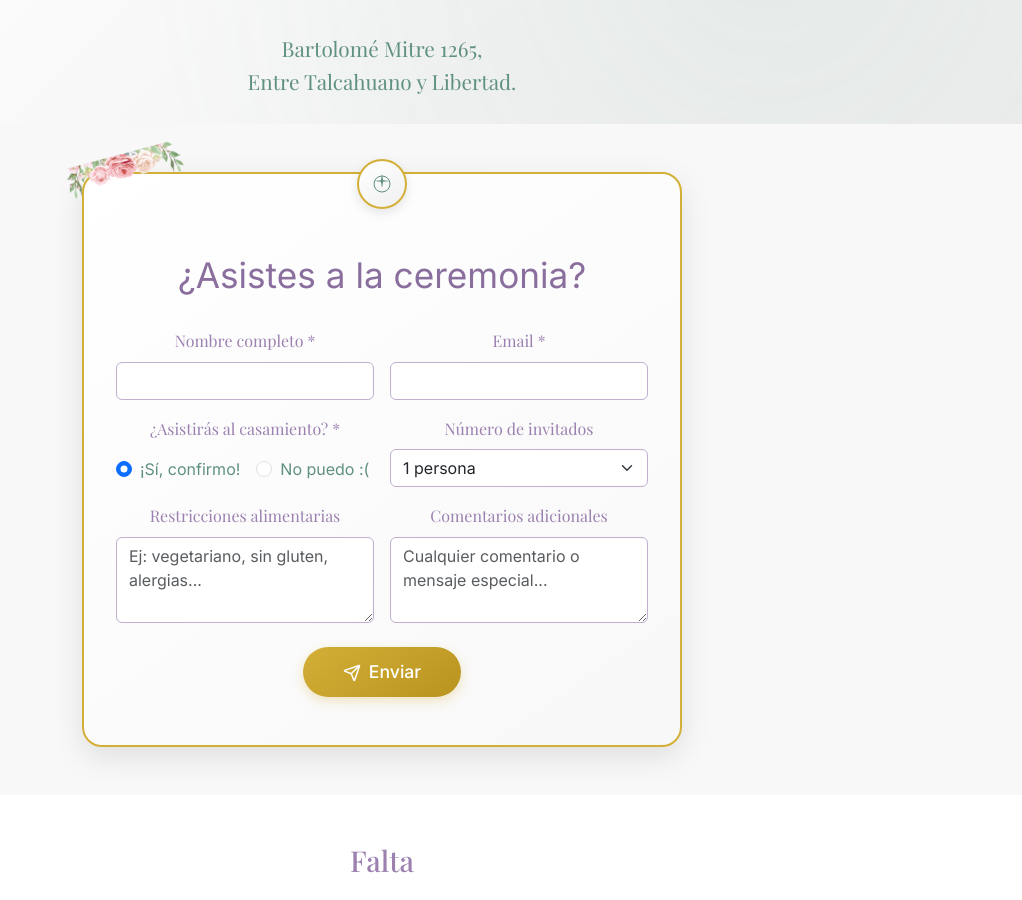
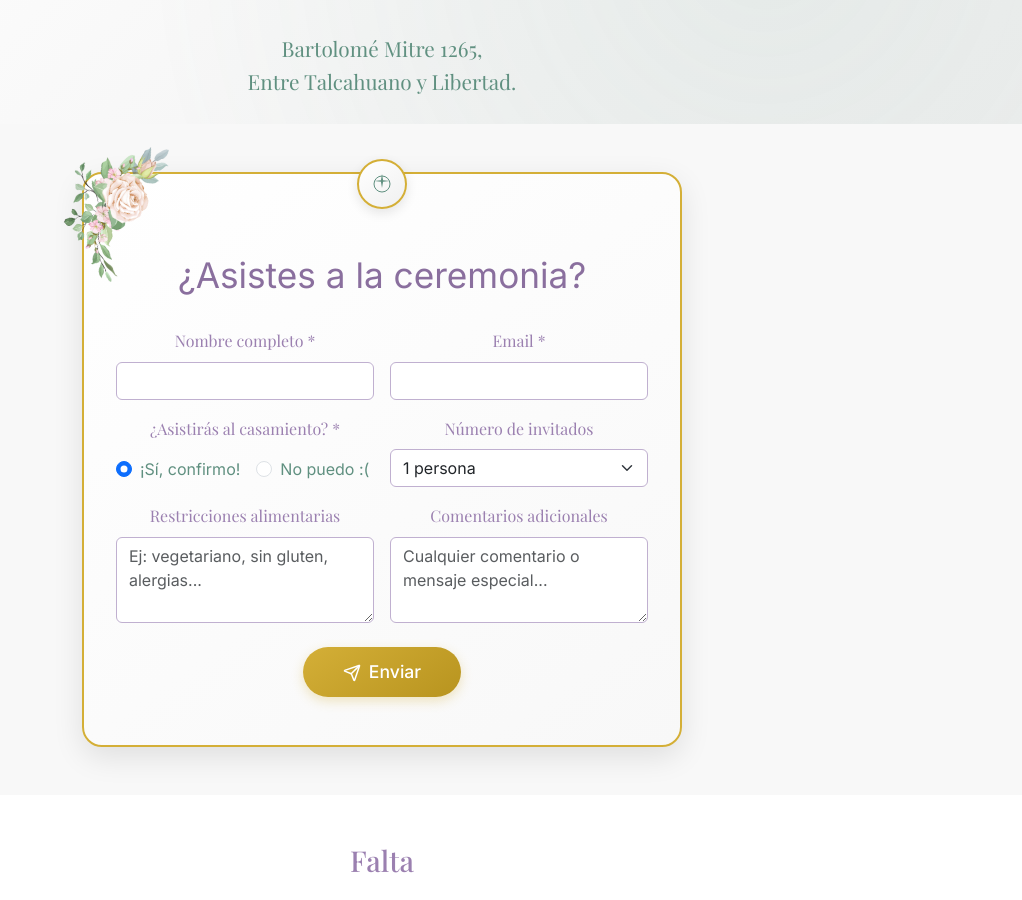
Before and after one commit to gleraromero/casamiento-sg, a React (Vite) app: page / in a window 1280 px wide. Shown: the part 800-1700 px from the top of the page, without its empty margins (258-1280 px from the left). Built offline with nearby package versions, Linux system fonts and the light colour scheme; a web font is replaced by a local one.

Commit message:
feat: usar flores específicas para la sección de asistencia

```diff
--- a/src/components/RSVP.tsx
+++ b/src/components/RSVP.tsx
@@ -66,7 +66,7 @@ const RSVP: React.FC = () => {
               {/* Flores decorativas */}
               <div className="rsvp-flowers">
                 <img
-                  src="/flores-header.png"
+                  src="/flores-asistencia.png"
                   alt="Flores decorativas"
                   className="rsvp-flowers-img"
                 />
```
Also changed, not shown: public/flores-asistencia.png (added), src/assets/flores-asistencia.png (added).
